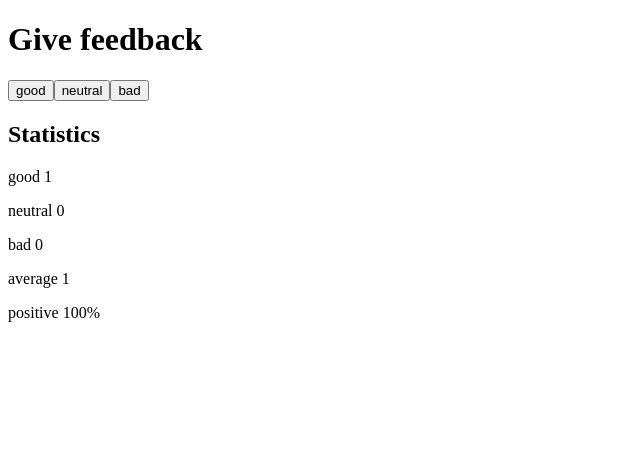
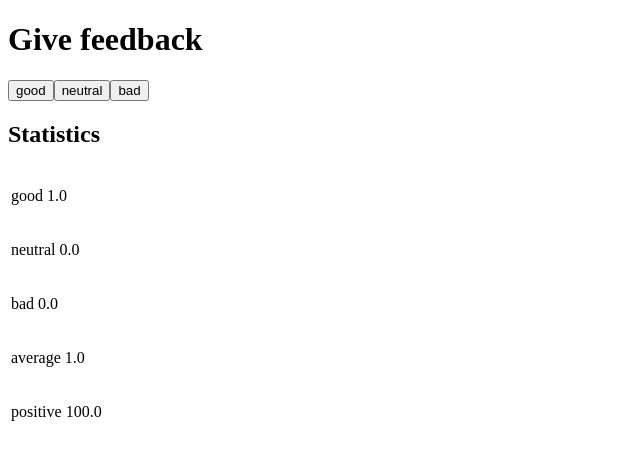
Before and after one commit to caio-garcia/FSO2022-Full-Stack-Open-2022, a React (Create React App) app in the folder part1/unicafe/: page / in a window 1280 px wide. Both pictures are taken after a click on the button "good". Shown: the top 460 px of the page, without its empty margins (0-640 px from the left). Built offline with nearby package versions, Linux system fonts and the light colour scheme.

Commit message:
exercise 1.11

```diff
--- a/part1/unicafe/src/App.js
+++ b/part1/unicafe/src/App.js
@@ -7,22 +7,8 @@ const Button = (props) => {
 const StatisticLine = (props) => {
   return (
     <p>
-      {props.text} {props.value}
+      {props.text} {props.value.toFixed(1)}
     </p>
-  );
-};
-
-const Statistics = (props) => {
-  const { good, neutral, bad } = props;
-  return (
-    <div>
-      <p>good {good}</p>
-      <p>neutral {neutral}</p>
-      <p>bad {bad}</p>
-      <p>all {good + bad + neutral}</p>
-      <p>average {(good - bad) / (good + bad + neutral)}</p>
-      <p>positive {(good / (good + bad + neutral)) * 100}%</p>
-    </div>
   );
 };
 
@@ -51,18 +37,41 @@ const App = () => {
           <p>No feedback given</p>
         ) : (
           <div>
-            {/* <Statistics good={good} neutral={neutral} bad={bad} /> */}
+            <table>
+              <tbody>
+                <tr>
+                  <td>
                     <StatisticLine text={"good"} value={good} />
+                  </td>
+                </tr>
+                <tr>
+                  <td>
                     <StatisticLine text={"neutral"} value={neutral} />
+                  </td>
+                </tr>
+                <tr>
+                  <td>
                     <StatisticLine text={"bad"} value={bad} />
+                  </td>
+                </tr>
+                <tr>
+                  <td>
                     <StatisticLine
                       text={"average"}
                       value={(good - bad) / (good + bad + neutral)}
                     />
+                  </td>
+                </tr>
+                <tr>
+                  <td>
                     <StatisticLine
                       text={"positive"}
-              value={(good / (good + bad + neutral)) * 100 + "%"}
+                      value={(good / (good + bad + neutral)) * 100}
                     />
+                  </td>
+                </tr>
+              </tbody>
+            </table>
           </div>
         )}
       </div>
```
Lines whose indentation alone changed are shown as unchanged.
